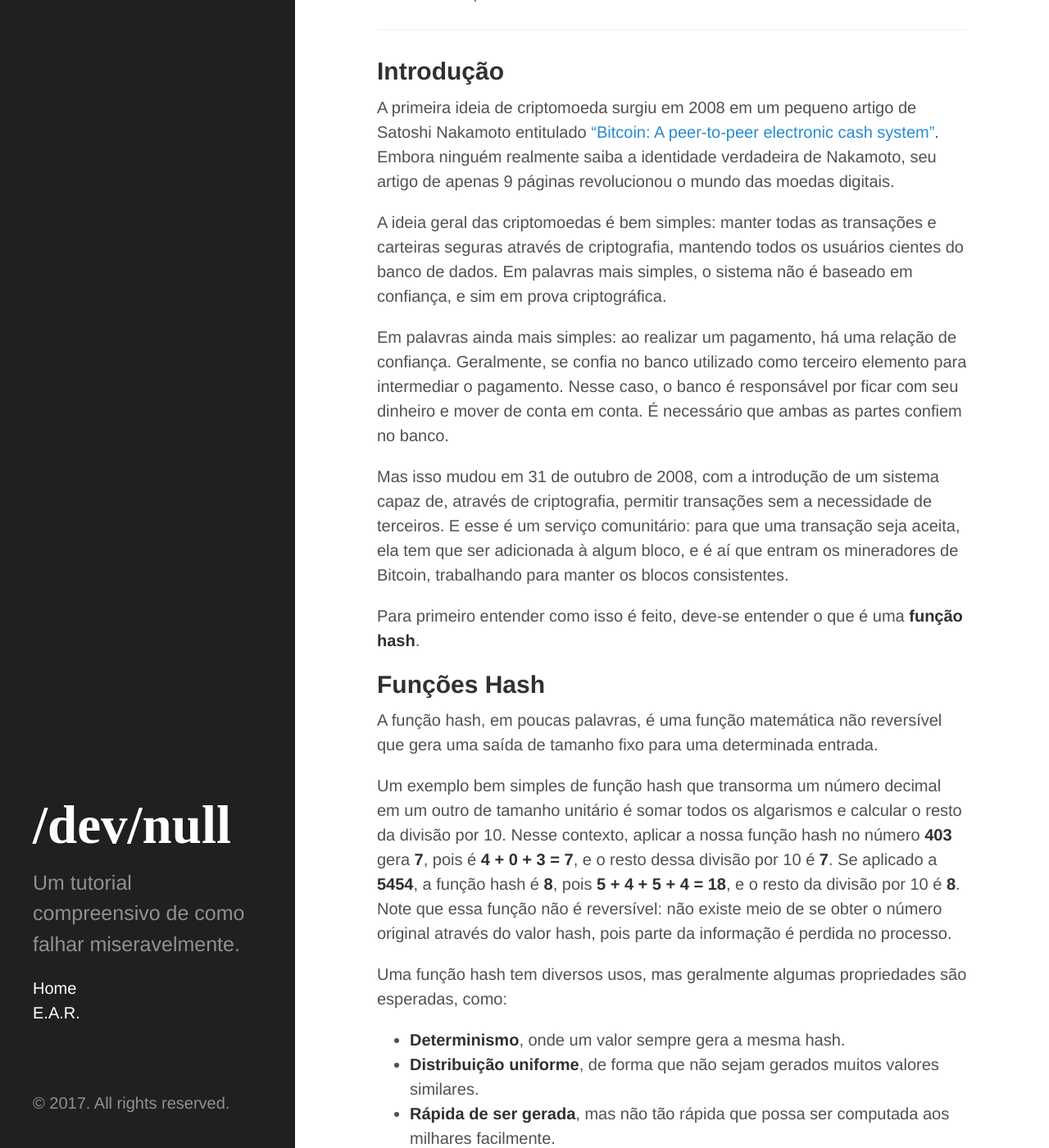
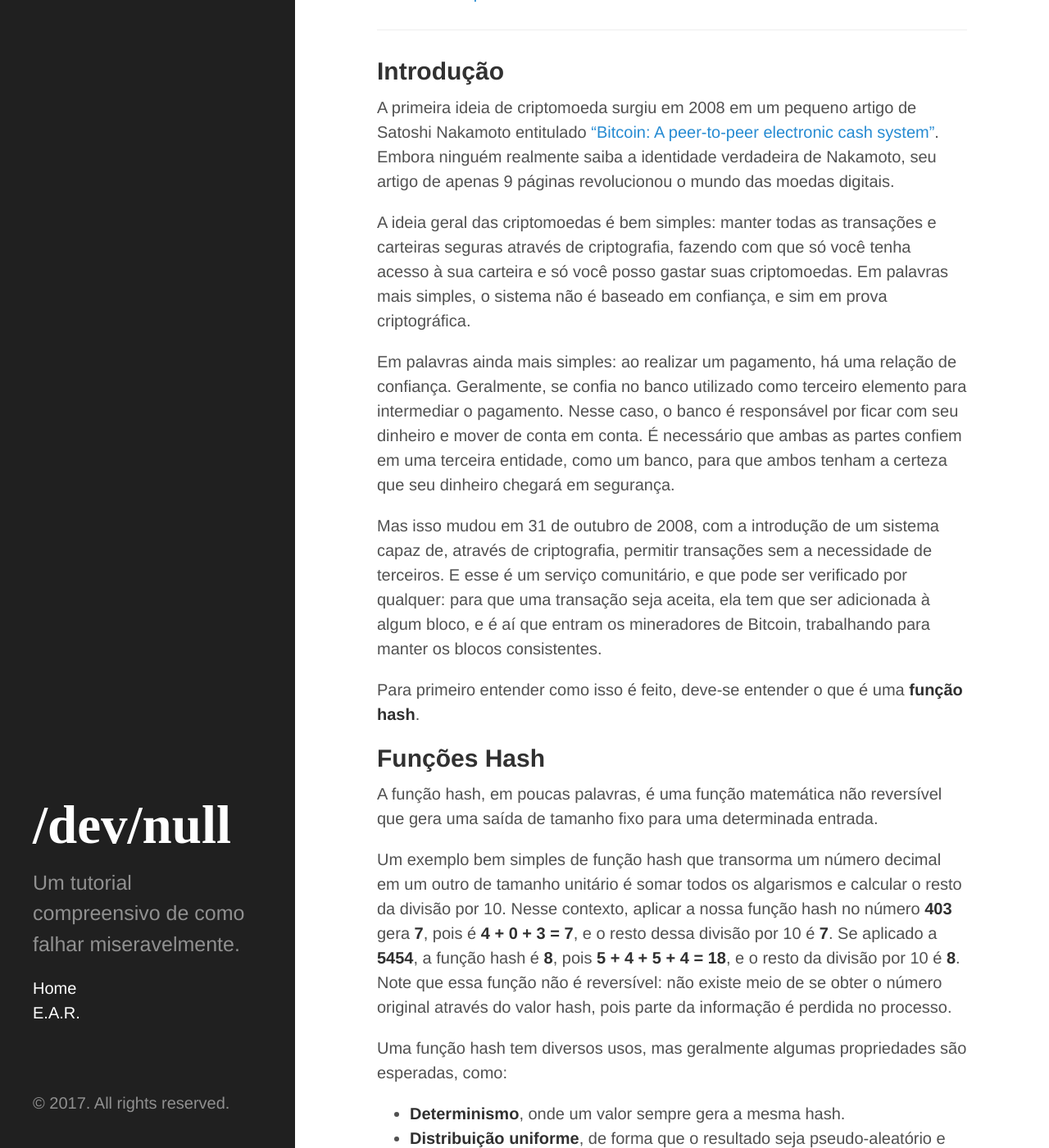
Before and after one commit to bvanelli/bvanelli.github.io, a Jekyll site: the page built from _posts/2016-12-30-universo-bitcoin.markdown, in a window 1280 px wide and 1400 px high, scrolled down 556 px. Shown: the whole window at 82% size. Built offline with Jekyll 4.4.1, drawn with Linux system fonts in a browser that asks for light colours; nearby versions of some CDN libraries; some of the changed text lies outside the part shown.

Commit message:
Updated Intro

```diff
--- a/_posts/2016-12-30-universo-bitcoin.markdown
+++ b/_posts/2016-12-30-universo-bitcoin.markdown
@@ -15,11 +15,11 @@ layout: post
 
 A primeira ideia de criptomoeda surgiu em 2008 em um pequeno artigo de Satoshi Nakamoto entitulado ["Bitcoin: A peer-to-peer electronic cash system"](https://bitcoin.org/bitcoin.pdf). Embora ninguém realmente saiba a identidade verdadeira de Nakamoto, seu artigo de apenas 9 páginas revolucionou o mundo das moedas digitais.
 
-A ideia geral das criptomoedas é bem simples: manter todas as transações e carteiras seguras através de criptografia, mantendo todos os usuários cientes do banco de dados. Em palavras mais simples, o sistema não é baseado em confiança, e sim em prova criptográfica.
+A ideia geral das criptomoedas é bem simples: manter todas as transações e carteiras seguras através de criptografia, fazendo com que só você tenha acesso à sua carteira e só você posso gastar suas criptomoedas. Em palavras mais simples, o sistema não é baseado em confiança, e sim em prova criptográfica.
 
-Em palavras ainda mais simples: ao realizar um pagamento, há uma relação de confiança. Geralmente, se confia no banco utilizado como terceiro elemento para intermediar o pagamento. Nesse caso, o banco é responsável por ficar com seu dinheiro e mover de conta em conta. É necessário que ambas as partes confiem no banco.
+Em palavras ainda mais simples: ao realizar um pagamento, há uma relação de confiança. Geralmente, se confia no banco utilizado como terceiro elemento para intermediar o pagamento. Nesse caso, o banco é responsável por ficar com seu dinheiro e mover de conta em conta. É necessário que ambas as partes confiem em uma terceira entidade, como um banco, para que ambos tenham a certeza que seu dinheiro chegará em segurança.
 
-Mas isso mudou em 31 de outubro de 2008, com a introdução de um sistema capaz de, através de criptografia, permitir transações sem a necessidade de terceiros. E esse é um serviço comunitário: para que uma transação seja aceita, ela tem que ser adicionada à algum bloco, e é aí que entram os mineradores de Bitcoin, trabalhando para manter os blocos consistentes.
+Mas isso mudou em 31 de outubro de 2008, com a introdução de um sistema capaz de, através de criptografia, permitir transações sem a necessidade de terceiros. E esse é um serviço comunitário, e que pode ser verificado por qualquer: para que uma transação seja aceita, ela tem que ser adicionada à algum bloco, e é aí que entram os mineradores de Bitcoin, trabalhando para manter os blocos consistentes.
 
 Para primeiro entender como isso é feito, deve-se entender o que é uma **função hash**.
 
@@ -32,10 +32,10 @@ Um exemplo bem simples de função hash que transorma um número decimal em um o
 Uma função hash tem diversos usos, mas geralmente algumas propriedades são esperadas, como:
 
 - **Determinismo**, onde um valor sempre gera a mesma hash.
-- **Distribuição uniforme**, de forma que não sejam gerados muitos valores similares.
+- **Distribuição uniforme**, de forma que o resultado seja pseudo-aleatório e com iguais probabilidades para qualquer resultado.
 - **Rápida de ser gerada**, mas não tão rápida que possa ser computada aos milhares facilmente.
-- É impraticável achar a entrada original a partir da hash.
-- É impraticável achar duas entradas com a mesma hash.
+- **Irreversível**, sendo impraticável computacionalmente de achar a entrada original a partir da hash.
+- **Não-colisão**, sendo impraticável achar duas entradas com a mesma hash.
 - Uma pequena mudança no valor de entrada causa uma grande mudança no valor da hash.
 
 Abaixo há uma caixa de texto que computa um algoritmo de hash famoso, o [SHA256](https://en.wikipedia.org/wiki/SHA-2), utilizado como algoritmo da Bitcoin.
```
